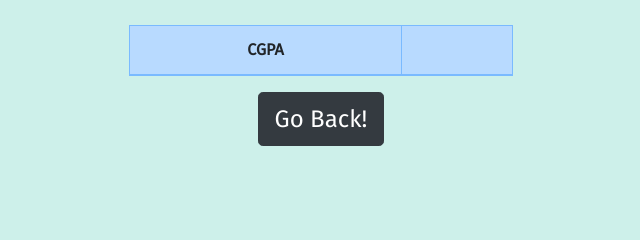
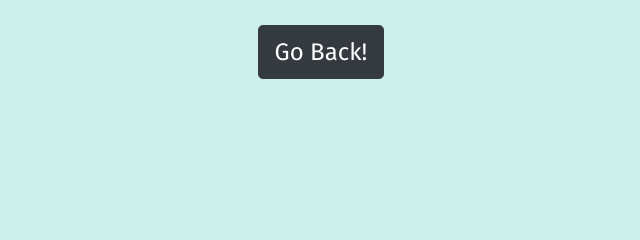
Before and after one commit to SiddharthKoyugura/RRResults, a Flask app: template templates/result.html in a window 1280 px wide. Shown: the part 175-415 px from the top of the page, without its empty margins (319-959 px from the left). Run offline with Flask 2, Linux system fonts and the light colour scheme; the template is opened without the code that fills it, so the values that code supplies are empty; some libraries are stand-ins or nearby versions.

Commit message:
minor bug removed

```diff
--- a/results.py
+++ b/results.py
@@ -143,6 +143,8 @@ def get_result(roll):
             results_dict[sem_code] = marks_data
             marks_data = []
             sgpa = []
+        else:
+            break
     return results_dict
 
 # get_result("20ve1a6688")
--- a/templates/result.html
+++ b/templates/result.html
@@ -49,14 +49,6 @@
     </div>
         {% endif %}
     {% endfor %}
-    <div class="sgpa-table">
-        <table class="table table-bordered table-primary">
-            <thead class="thead">
-                <th>CGPA</th>
-                <th>{{ cgpa }}</th>
-            </thead>
-        </table>
-    </div>
  </div>
  <div class="sgpa-table">
     <a href="{{ url_for('home') }}" class="btn btn-lg btn-dark">Go Back!</a>
```
